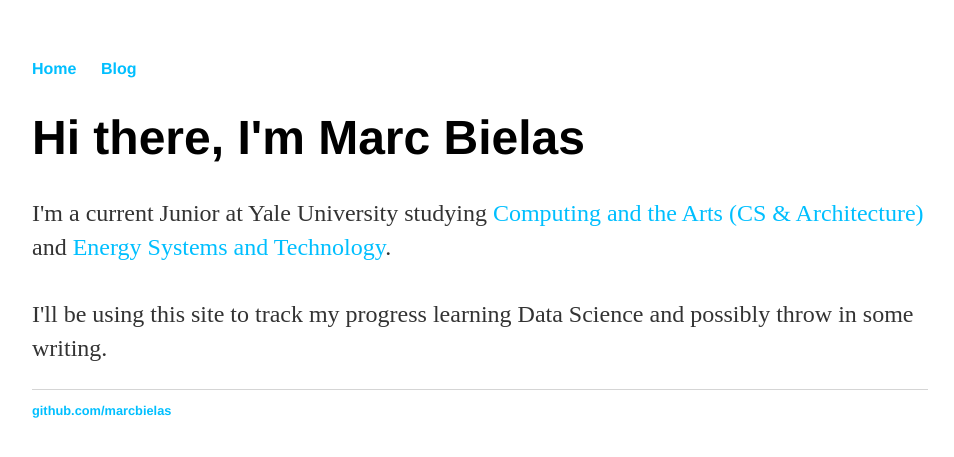
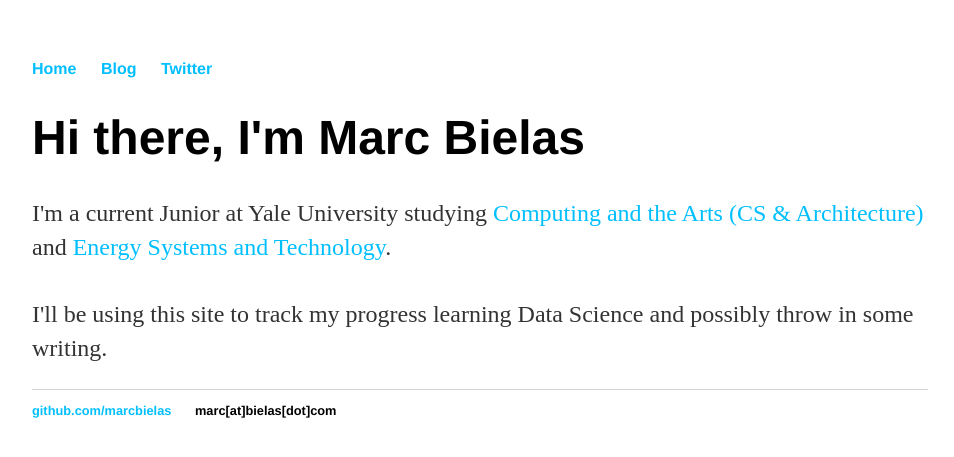
Before and after one commit to marcbielas/marcbielas.github.io-old, a Jekyll site: the page built from index.html, in a window 1280 px wide. Shown: the top 457 px of the page, without its empty margins (160-1114 px from the left). Built offline with Jekyll 4.4.1, drawn with Linux system fonts in a browser that asks for light colours.

Commit message:
added email and twitter

```diff
--- a/_layouts/default.html
+++ b/_layouts/default.html
@@ -9,7 +9,8 @@
 			<nav>
 	    		<ul>
 	        		<li><a href="/">Home</a></li>
-				<li><a href="/blog">Blog</a></li>
+					<li><a href="/blog">Blog</a></li>
+					<li><a href-"https://twitter.com/MarcBielas">Twitter</a></li>
 	    		</ul>
 			</nav>
 			<div class="container">
@@ -20,6 +21,7 @@
 			<footer>
 	    		<ul>
 	        		<li><a href="https://github.com/marcbielas">github.com/marcbielas</a></li>
+	        		<li>marc[at]bielas[dot]com</li>
 				</ul>
 			</footer>
 		</body>
```
